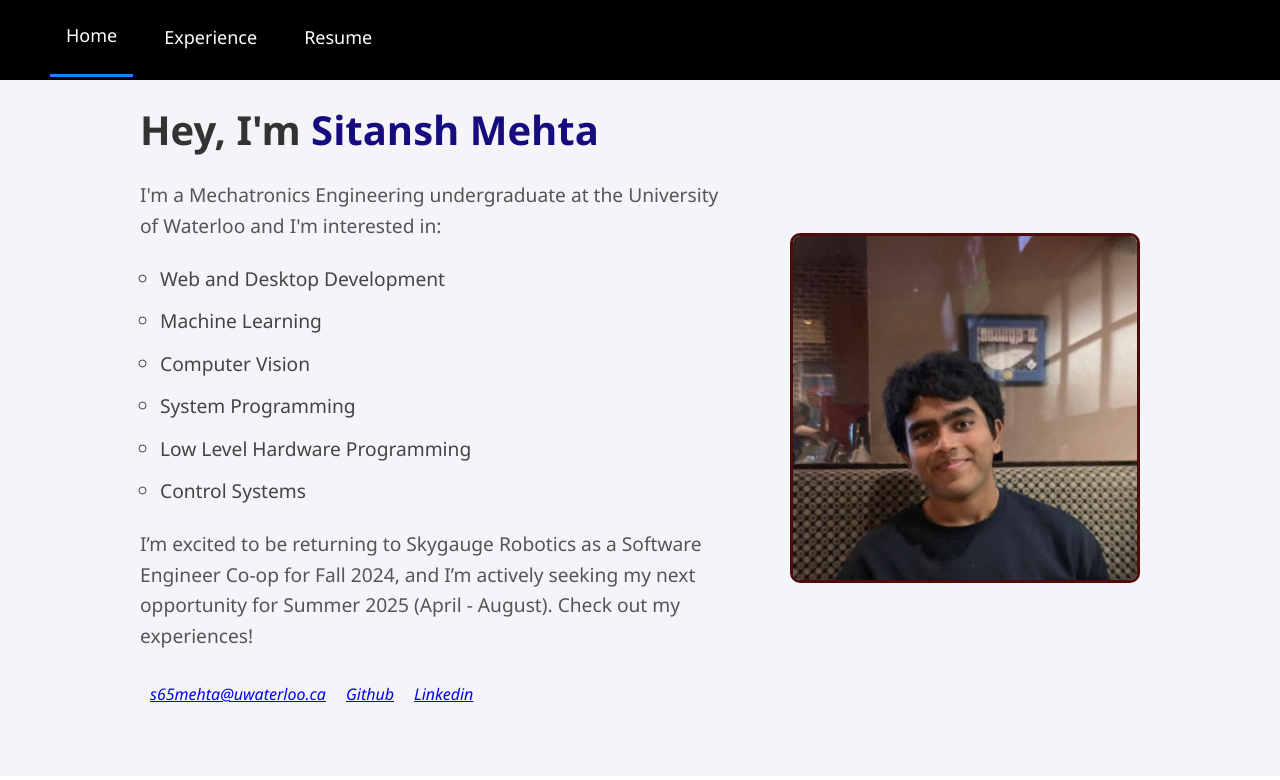
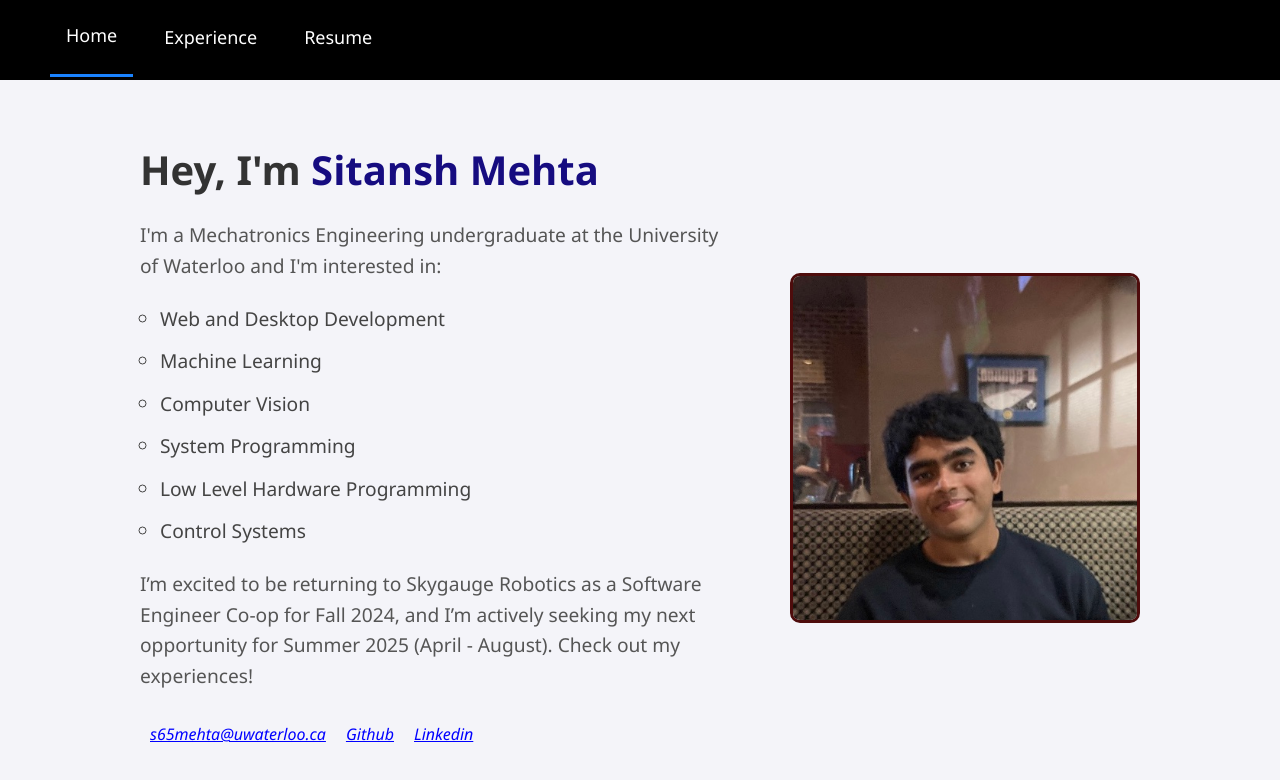
Before and after one commit to sitanshmehta/sitanshmehta.github.io, a React (Create React App) app: page /projects in a window 1280 px wide. Shown: the top 780 px of the page. Built offline with nearby package versions, Linux system fonts and the light colour scheme.

Commit message:
Gap from navbar

```diff
--- a/src/App.css
+++ b/src/App.css
@@ -4,7 +4,7 @@
 
 .App {
   text-align: center;
-  margin-top: 40px;
+  margin-top: 80px;
 }
 
 body {
```
